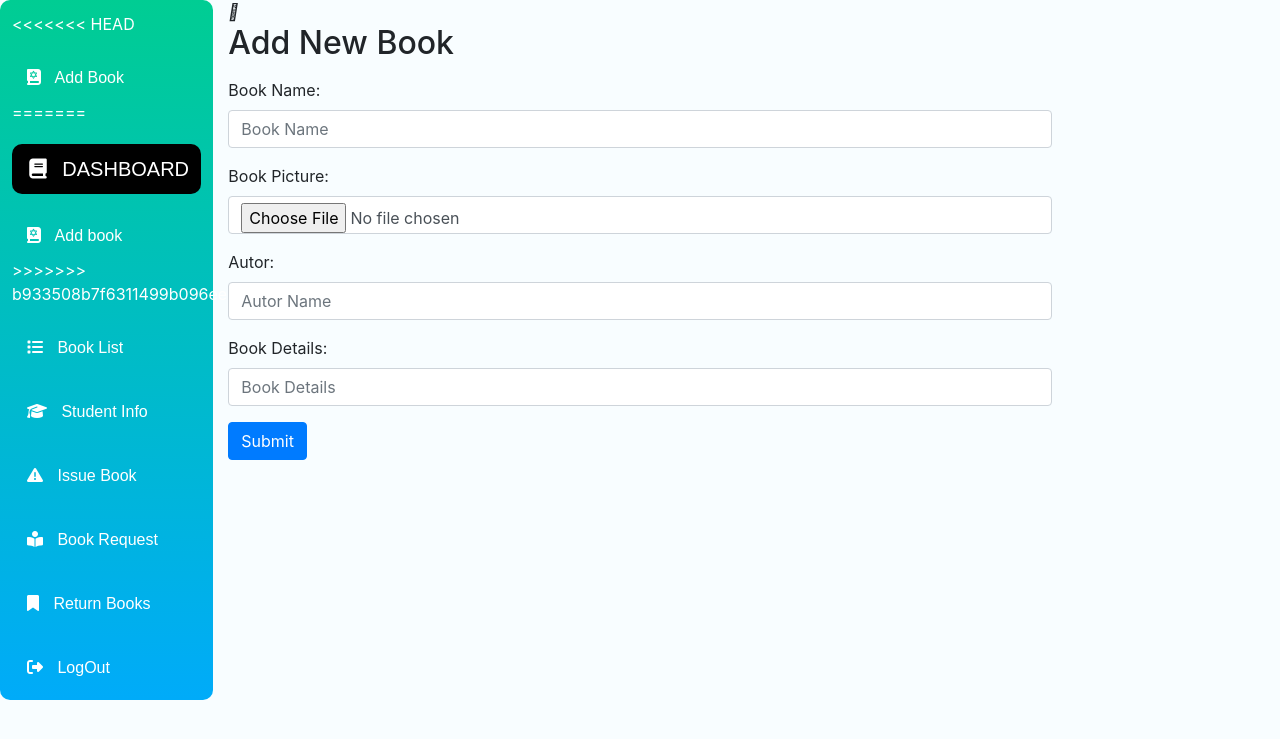
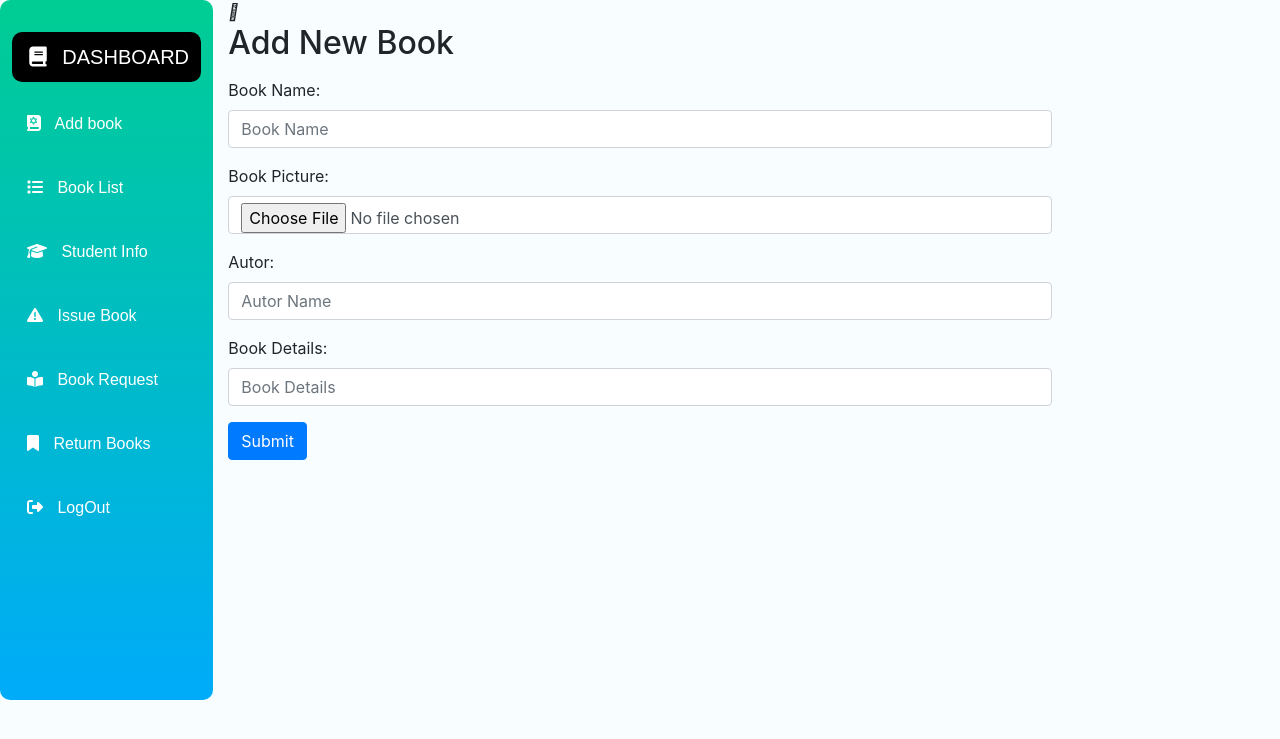
Before and after one commit to razibdash/Gnosis, a PHP site: page /add-new-book.php in a window 1280 px wide. Shown: the top 739 px of the page. Run offline with PHP 8.4, Linux system fonts and the light colour scheme.

Commit message:
chabge commit

```diff
--- a/side_bar.php
+++ b/side_bar.php
@@ -3,12 +3,8 @@
        </li>
              <div class="manu">
                     <ul>
-<<<<<<< HEAD
-                    <li class=""><a href="add-new-book.php"><i class="fa-solid fa-book-tanakh"></i>  Add Book</a></li>
-=======
                     <li class="actives"><a class="dashboard " href="adminDashboard.php"><span ><i class="fa-solid fa-book"></i> DASHBOARD</span></a>
                     <li class=""><a href="add-new-book.php"><i class="fa-sharp fa-solid fa-book-tanakh"></i>  Add book</a></li>
->>>>>>> b933508b7f6311499b096eeb6a63649fd3caf5e0
                         <li class=""><a href="book-list.php"><i class="fa-solid fa-list"></i>  Book List</a></li>
                         <li class=""><a href="student-info.php"><i class="fa-solid fa-graduation-cap icon-dada"></i>  Student Info</a></li>
                         <li class=""><a href="issue-book.php"><i class="fa-solid fa-triangle-exclamation"></i>  Issue Book</a></li>
```
